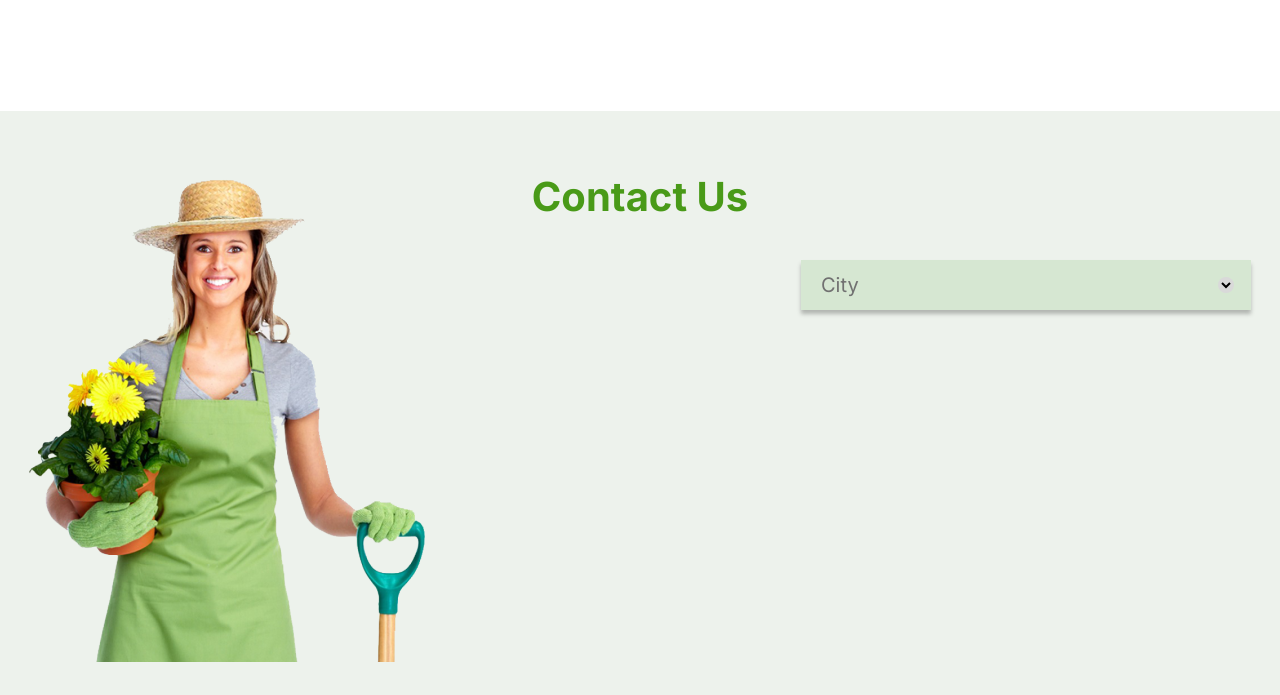
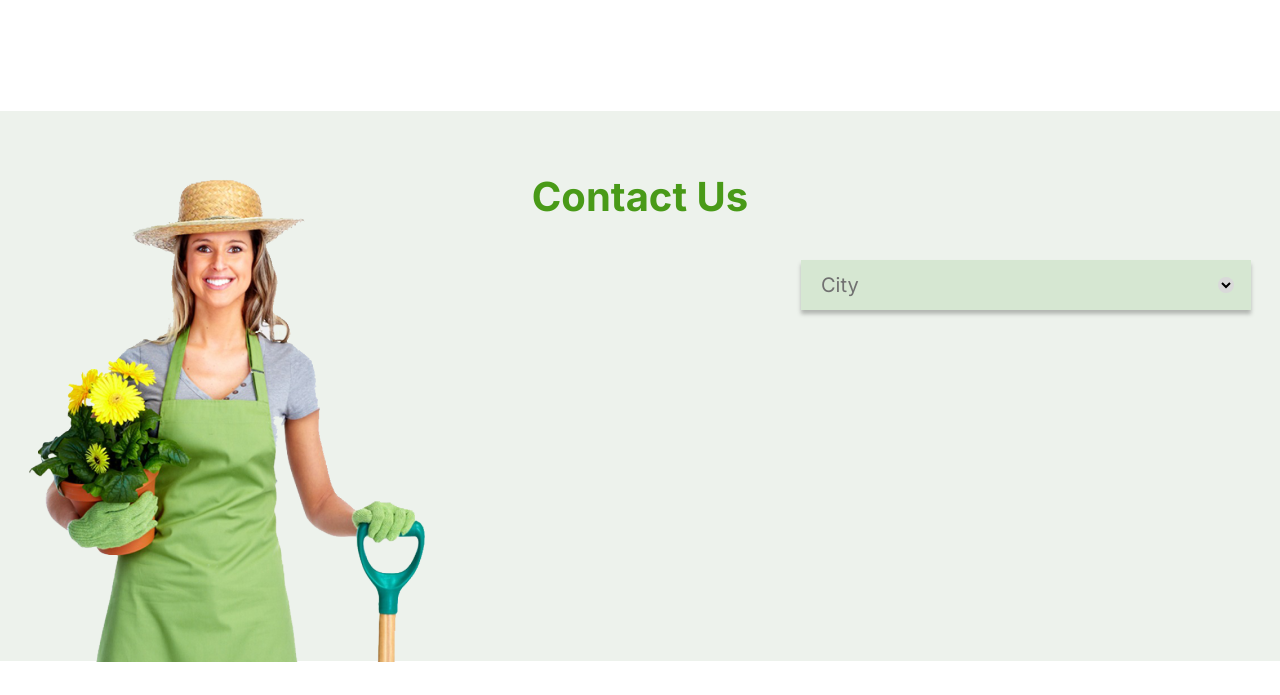
Before and after one commit to Liaaaaaaaaaaa/Plants, a website: page index.html in a window 1280 px wide. Shown: the part 3070-3765 px from the top of the page. Drawn offline with Linux system fonts and the light colour scheme; a web font is replaced by a local one.

Commit message:
feat: cut contacts

```diff
--- a/package.json
+++ b/package.json
@@ -4,7 +4,7 @@
   "description": "",
   "main": "index.js",
   "scripts": {
-    "style": "sass --watch plants/sass/style.scss plants/sass/style.css",
+    "style": "sass --watch sass/style.scss sass/style.css",
     "test": "echo \"Error: no test specified\" && exit 1"
   },
   "repository": {
--- a/sass/layouts/_contacts.scss
+++ b/sass/layouts/_contacts.scss
@@ -1,6 +1,6 @@
 .Contact-us {
     padding-top: 60px;
-
+max-height: 550px;
 }
 
 .wrapper__contacts {
```
Also changed, not shown: sass/style.css, 1 other file.
